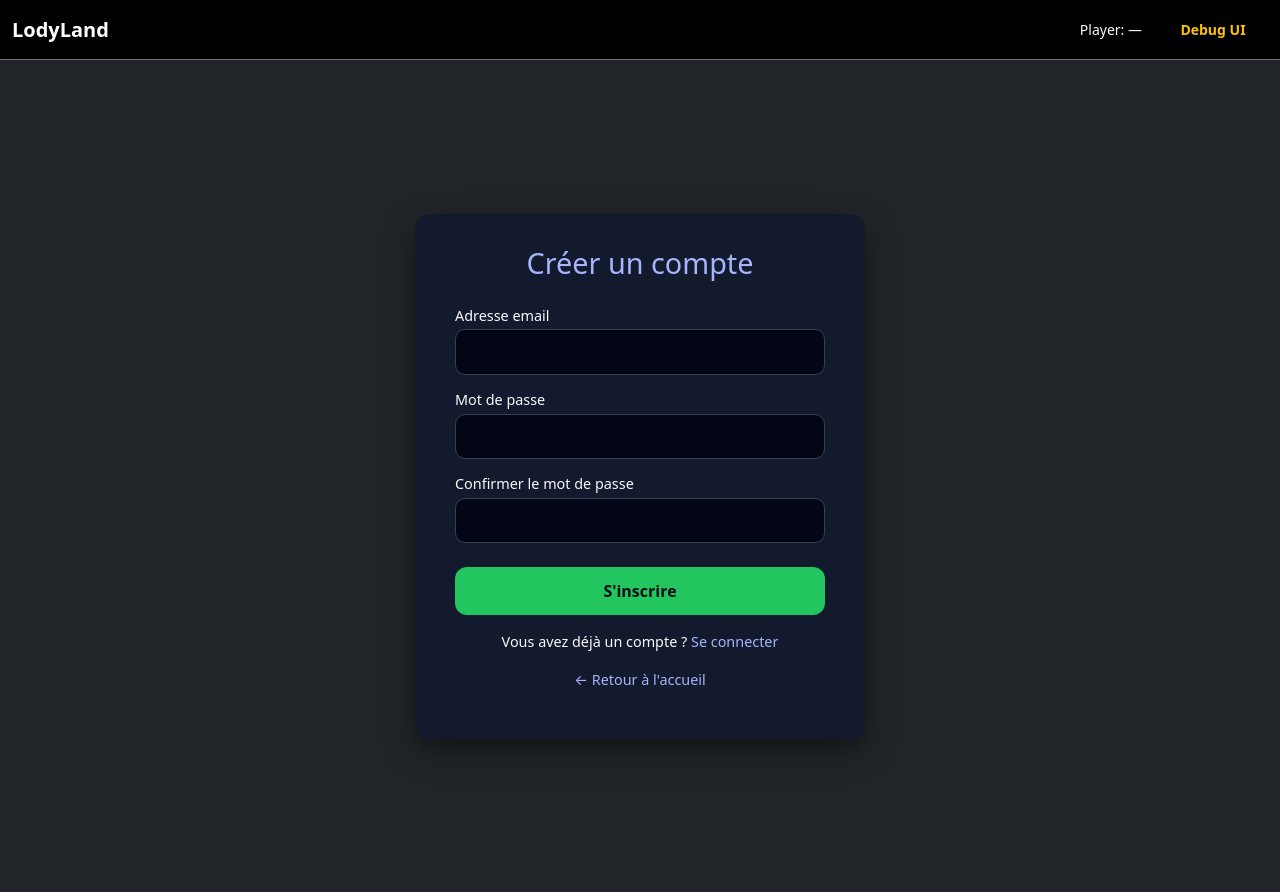
After one commit to ReC82/LodyLand, a Flask app: page /register in a window 1280 px wide. The commit adds this page. Run offline with Flask 3, Linux system fonts and the light colour scheme.

Commit message:
Main Windows with Login and register - first check ok

```diff
--- a/app/frontend.py
+++ b/app/frontend.py
@@ -1,12 +1,63 @@
 # app/frontend.py
-from flask import Blueprint, render_template, redirect, url_for
+from flask import (
+    Blueprint,
+    render_template,
+    redirect,
+    url_for,
+    request,
+    make_response,
+)
+from werkzeug.security import generate_password_hash, check_password_hash
+
+from .auth import get_current_player
+from .db import SessionLocal
+from .models import Player, Account
 
 frontend_bp = Blueprint("frontend", __name__)
 
-@frontend_bp.get("/")
+# ----------------- Helpers validation -----------------
+
+def validate_email(email: str) -> bool:
+    """Very basic email format validation."""
+    if not email:
+        return False
+    email = email.strip()
+    return "@" in email and "." in email and " " not in email
+
+
+def validate_password(password: str) -> list[str]:
+    """
+    Validate password complexity.
+    Règles simples pour commencer :
+    - min 8 caractères
+    - au moins 1 chiffre
+    - au moins 1 lettre
+    """
+    errors: list[str] = []
+    if len(password) < 8:
+        errors.append("Le mot de passe doit contenir au moins 8 caractères.")
+    if not any(c.isdigit() for c in password):
+        errors.append("Le mot de passe doit contenir au moins un chiffre.")
+    if not any(c.isalpha() for c in password):
+        errors.append("Le mot de passe doit contenir au moins une lettre.")
+    return errors
+
+
+@frontend_bp.route("/")
 def home():
-    """Page principale du jeu (UI joueur)."""
-    return render_template("GAME_UI/index.html")
+    """Page d'accueil publique. Si le joueur est connecté, on le redirige vers la forêt."""
+    session = SessionLocal()
+    try:
+        player = get_current_player(session)
+    finally:
+        session.close()
+
+    if player is not None:
+        # Joueur déjà connecté → on l'envoie sur la forêt
+        return redirect(url_for("frontend.land_forest"))
+
+    return render_template("home.html")
+
 
 @frontend_bp.get("/play")
 def play_redirect():
@@ -24,3 +75,109 @@ def land_forest():
     """Display the Beach land page (x slots)."""
     # Later we can pass dynamic data here (player, cards, etc.)
     return render_template("GAME_UI/lands/forest.html")
+
+@frontend_bp.route("/register", methods=["GET", "POST"])
+def register():
+    """Inscription : email + mot de passe + confirmation. Crée un Account + Player."""
+    if request.method == "GET":
+        # Affiche juste le formulaire
+        return render_template("GAME_UI/auth/register.html", errors=[])
+
+    # POST
+    email = request.form.get("email", "").strip().lower()
+    password = request.form.get("password", "") or ""
+    password_confirm = request.form.get("password_confirm", "") or ""
+
+    errors: list[str] = []
+
+    if not validate_email(email):
+        errors.append("Adresse email invalide.")
+
+    if password != password_confirm:
+        errors.append("Les mots de passe ne correspondent pas.")
+
+    errors.extend(validate_password(password))
+
+    session = SessionLocal()
+    try:
+        # Vérifier si email déjà utilisé
+        existing = session.query(Account).filter_by(email=email).first()
+        if existing:
+            errors.append("Un compte existe déjà avec cette adresse email.")
+
+        if errors:
+            # Réafficher le formulaire avec erreurs
+            return render_template("GAME_UI/auth/register.html", errors=errors, email=email)
+
+        # Créer le Player (profil en jeu)
+        # Pour l'instant on utilise l'email tronqué comme "name"
+        player_name = email[:50] or "SansNom"
+        player = Player(name=player_name)
+        session.add(player)
+        session.flush()  # pour avoir player.id
+
+        # Créer l'Account
+        account = Account(
+            email=email,
+            password_hash=generate_password_hash(password),
+            player_id=player.id,
+        )
+        session.add(account)
+
+        session.commit()
+
+        # Préparer la réponse + cookie player_id
+        resp = make_response(redirect(url_for("frontend.land_forest")))
+        resp.set_cookie(
+            "player_id",
+            str(player.id),
+            httponly=True,
+            samesite="Lax",
+        )
+        return resp
+
+    finally:
+        session.close()
+
+@frontend_bp.route("/login", methods=["GET", "POST"])
+def login():
+    """Connexion par email + mot de passe. Charge l'Account et son Player."""
+    if request.method == "GET":
+        return render_template("GAME_UI/auth/login.html", errors=[])
+
+    email = request.form.get("email", "").strip().lower()
+    password = request.form.get("password", "") or ""
+
+    errors: list[str] = []
+
+    if not email or not password:
+        errors.append("Email et mot de passe sont requis.")
+
+    session = SessionLocal()
+    try:
+        account = session.query(Account).filter_by(email=email).first()
+        if not account or not check_password_hash(account.password_hash, password):
+            errors.append("Email ou mot de passe incorrect.")
+
+        if errors:
+            return render_template("GAME_UI/auth/login.html", errors=errors, email=email)
+
+        # Récupérer le player associé
+        player = account.player
+        if not player:
+            # cas théorique : account sans player
+            errors.append("Aucun profil joueur associé à ce compte.")
+            return render_template("GAME_UI/auth/login.html", errors=errors, email=email)
+
+        # OK → cookie + redirection vers la forêt
+        resp = make_response(redirect(url_for("frontend.land_forest")))
+        resp.set_cookie(
+            "player_id",
+            str(player.id),
+            httponly=True,
+            samesite="Lax",
+        )
+        return resp
+
+    finally:
+        session.close()
--- a/app/routes/__init__.py
+++ b/app/routes/__init__.py
@@ -15,7 +15,6 @@ from .api_misc import bp as misc_bp
 from .api_cards import bp as cards_bp
 from .api_shop import bp as shop_bp
 
-
 def register_routes(app: Flask) -> None:
     """Enregistre tous les blueprints API sur l'app Flask."""
     app.register_blueprint(players_bp,   url_prefix="/api")
--- /dev/null
+++ b/app/static/GAME_UI/css/auth.css
@@ -0,0 +1,109 @@
+/* ------------------------------
+   Auth pages (register + login)
+   ------------------------------ */
+
+body {
+  background: #0b1020;
+  margin: 0;
+  padding: 0;
+  font-family: system-ui, -apple-system, BlinkMacSystemFont, "Segoe UI", sans-serif;
+  color: #e5e7eb;
+}
+
+.auth-container {
+  min-height: 100vh;
+  display: flex;
+  align-items: center;
+  justify-content: center;
+  padding: 1.5rem;
+}
+
+.auth-card {
+  background: #141a2e;
+  width: 100%;
+  max-width: 450px;
+  padding: 2rem 2.5rem;
+  border-radius: 16px;
+  box-shadow: 0 12px 32px rgba(0,0,0,0.45);
+}
+
+.auth-card h1 {
+  margin-top: 0;
+  margin-bottom: 1.5rem;
+  text-align: center;
+  font-size: 1.8rem;
+  color: #a5b4fc;
+}
+
+label {
+  display: block;
+  margin-bottom: 0.2rem;
+  margin-top: 0.9rem;
+  font-size: 0.9rem;
+}
+
+input[type="email"],
+input[type="password"] {
+  width: 100%;
+  padding: 0.6rem 0.8rem;
+  border-radius: 10px;
+  background: #020617;
+  border: 1px solid #334155;
+  color: #e5e7eb;
+}
+
+input:focus {
+  outline: none;
+  border-color: #22c55e;
+}
+
+button,
+.btn-primary {
+  width: 100%;
+  margin-top: 1.5rem;
+  padding: 0.75rem 1rem;
+  border: none;
+  border-radius: 12px;
+  background: #22c55e;
+  color: #041016;
+  font-weight: 700;
+  cursor: pointer;
+  font-size: 1rem;
+}
+
+button:hover,
+.btn-primary:hover {
+  background: #2dd46f;
+}
+
+.auth-errors {
+  padding: 0.8rem;
+  background: rgba(248,113,113,0.12);
+  border-left: 4px solid #f87171;
+  border-radius: 8px;
+  list-style: none;
+  margin-bottom: 1rem;
+}
+
+.auth-errors li {
+  color: #fecaca;
+  font-size: 0.9rem;
+  padding: 0.1rem 0;
+}
+
+.auth-switch, .auth-back {
+  text-align: center;
+  margin-top: 1rem;
+  font-size: 0.9rem;
+}
+
+.auth-switch a,
+.auth-back a {
+  color: #a5b4fc;
+  text-decoration: none;
+}
+
+.auth-switch a:hover,
+.auth-back a:hover {
+  text-decoration: underline;
+}
--- a/app/static/common.css
+++ b/app/static/common.css
@@ -0,0 +1,104 @@
+/* -------- Home page basic styles -------- */
+
+.home-body {
+  margin: 0;
+  padding: 0;
+  font-family: system-ui, -apple-system, BlinkMacSystemFont, "Segoe UI", sans-serif;
+  background: #050816; /* fond sombre un peu mystique */
+  color: #e5e7eb;
+}
+
+.home-wrapper {
+  min-height: 100vh;
+  display: flex;
+  align-items: center;
+  justify-content: center;
+  padding: 1.5rem;
+}
+
+.home-card {
+  background: #0b1120;
+  border-radius: 16px;
+  max-width: 700px;
+  width: 100%;
+  padding: 2rem 2.5rem;
+  box-shadow: 0 20px 40px rgba(0, 0, 0, 0.6);
+}
+
+.home-logo-container {
+  text-align: center;
+  margin-bottom: 1rem;
+}
+
+.home-logo {
+  max-width: 160px;
+}
+
+.home-title {
+  text-align: center;
+  margin: 0;
+  font-size: 2rem;
+}
+
+.home-subtitle {
+  text-align: center;
+  margin-top: 0.3rem;
+  margin-bottom: 1.5rem;
+  font-size: 1rem;
+  font-weight: 400;
+  color: #a5b4fc;
+}
+
+.home-text p {
+  margin: 0.4rem 0;
+  line-height: 1.6;
+  font-size: 0.98rem;
+}
+
+.home-actions {
+  display: flex;
+  justify-content: center;
+  gap: 1rem;
+  margin: 1.8rem 0 1.2rem 0;
+}
+
+/* Tu peux réutiliser ton style .btn existant si tu en as un.
+   Sinon, petit style générique : */
+.btn {
+  display: inline-block;
+  padding: 0.7rem 1.4rem;
+  border-radius: 999px;
+  text-decoration: none;
+  font-weight: 600;
+  border: none;
+  cursor: pointer;
+  text-align: center;
+}
+
+.btn-primary {
+  background: #22c55e;
+  color: #022c22;
+}
+
+.btn-secondary {
+  background: #1f2937;
+  color: #e5e7eb;
+}
+
+.home-links {
+  margin-top: 1rem;
+  font-size: 0.9rem;
+  text-align: center;
+}
+
+.home-link {
+  display: block;
+  color: #a5b4fc;
+  text-decoration: none;
+  margin: 0.3rem 0;
+}
+
+.home-link-disabled {
+  opacity: 0.6;
+  cursor: default;
+}
--- /dev/null
+++ b/app/templates/GAME_UI/auth/register.html
@@ -0,0 +1,38 @@
+{% extends "game_base.html" %}
+
+{% block content %}
+<div class="auth-container">
+  <div class="auth-card">
+    <h1>Créer un compte</h1>
+
+    {% if errors %}
+      <ul class="auth-errors">
+        {% for err in errors %}
+          <li>{{ err }}</li>
+        {% endfor %}
+      </ul>
+    {% endif %}
+
+    <form method="post">
+      <label>Adresse email</label>
+      <input type="email" name="email" value="{{ email or '' }}" required>
+
+      <label>Mot de passe</label>
+      <input type="password" name="password" required>
+
+      <label>Confirmer le mot de passe</label>
+      <input type="password" name="password_confirm" required>
+
+      <button type="submit" class="btn-primary">S'inscrire</button>
+    </form>
+
+    <p class="auth-switch">Vous avez déjà un compte ?
+      <a href="{{ url_for('frontend.login') }}">Se connecter</a>
+    </p>
+
+    <p class="auth-back">
+      <a href="{{ url_for('frontend.home') }}">← Retour à l'accueil</a>
+    </p>
+  </div>
+</div>
+{% endblock %}
--- a/app/templates/game_base.html
+++ b/app/templates/game_base.html
@@ -14,6 +14,8 @@
 
     <!-- CSS commun éventuel -->
     <link rel="stylesheet" href="{{ url_for('static', filename='common.css') }}">
+    <link rel="stylesheet" href="{{ url_for('static', filename='GAME_UI/css/auth.css') }}">
+    <link rel="stylesheet" href="{{ url_for('static', filename='GAME_UI/css/login.css') }}">
 
     {% block head %}{% endblock %}
   </head>
```
Also changed, not shown: app/models.py (+21 -4 lines), app/templates/GAME_UI/auth/login.html (added, +35 -0 lines), app/templates/home.html (added, +71 -0 lines), app/static/GAME_UI/css/login.css (added).
